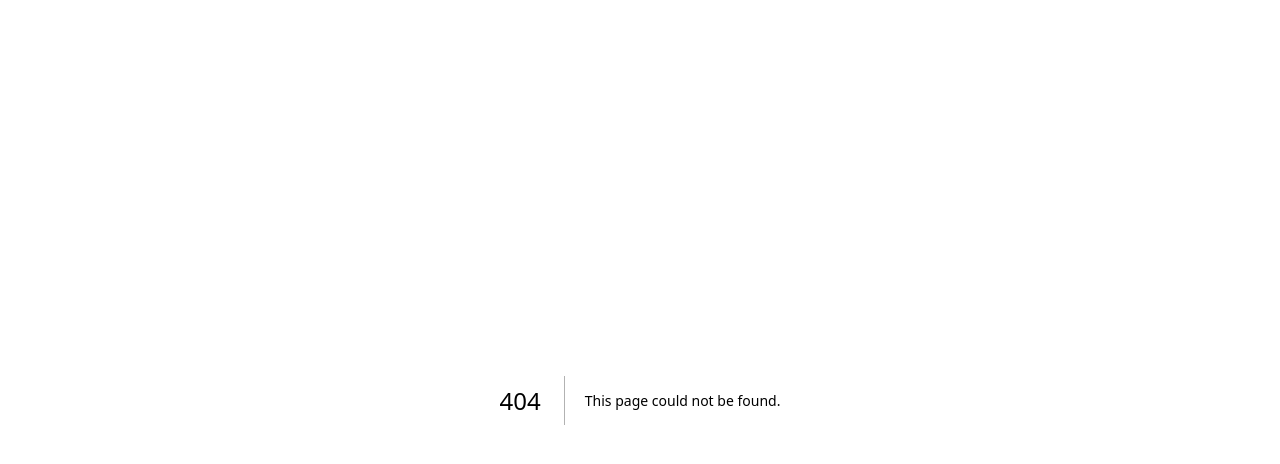
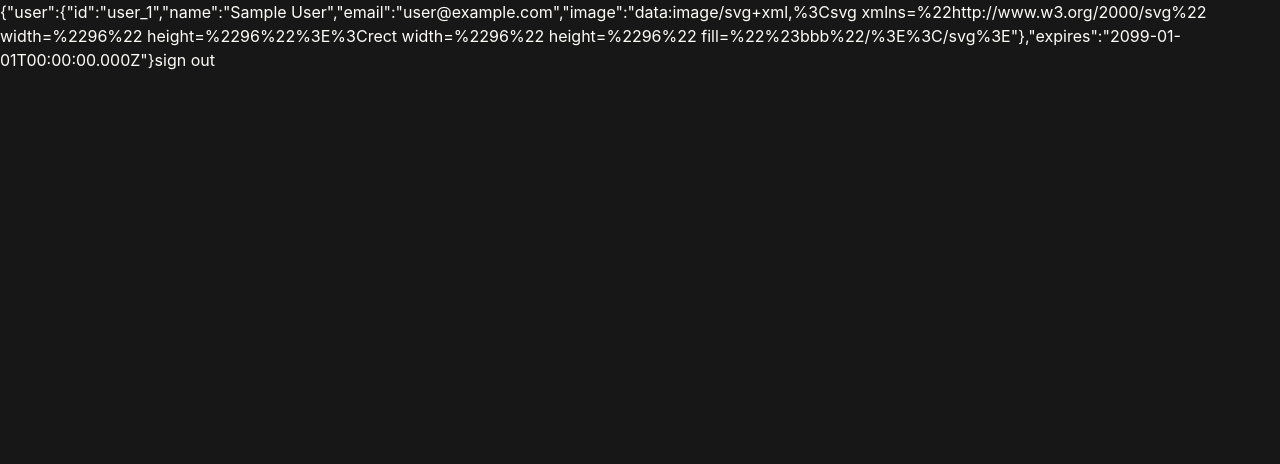
Before and after one commit to HeyAdin/autom8, a Next.js app in the folder apps/primary-frontend/: page /dashboard in a window 1280 px wide. Before the commit this address had no page. Shown: the top 464 px of the page. Built offline with nearby package versions, Linux system fonts and the light colour scheme; no server answers; sample sign-in values are in the browser's storage.

Commit message:
created dashboard page

```diff
--- /dev/null
+++ b/apps/primary-frontend/app/dashboard/page.tsx
@@ -0,0 +1,34 @@
+"use client"
+import { signOut, useSession } from "next-auth/react"
+import { useRouter } from "next/navigation";
+import { useEffect } from "react";
+
+export default function Home() {
+    const { data: session, status } = useSession();
+    const router = useRouter();
+
+    useEffect(() => {
+        if (status === "unauthenticated") {
+            router.push('/signin');
+        }
+    }, [status, router]);
+
+    if (status === "loading") {
+        return <div className="flex items-center justify-center min-h-screen">Loading...</div>;
+    }
+
+    if (!session) {
+        return null;
+    }
+
+    return <div>
+        {session && <div>
+            {JSON.stringify(session)}
+            <button
+                onClick={() => {
+                    signOut()
+                }}
+            >sign out</button>
+        </div>}
+    </div>
+}
```
